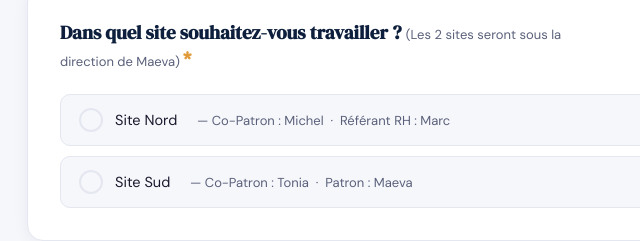
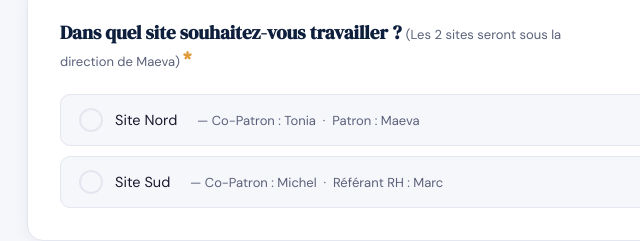
Before and after one commit to stiorxtwitch/chl-files, a plain HTML site: page sondage_chl.html in a window 1280 px wide. Shown: the part 1663-1904 px from the top of the page, 255-895 px from the left. Drawn offline with Linux system fonts and the light colour scheme.

Commit message:
Update co-patron and patron names for sites

```diff
--- a/sondage_chl.html
+++ b/sondage_chl.html
@@ -550,11 +550,11 @@
     <ul class="options-list">
       <li class="option-item">
         <input type="radio" name="q5" id="q5a" value="Site Nord">
-        <label for="q5a">Site Nord &nbsp;<span style="font-size:13px;color:var(--text-muted);font-weight:400;">— Co-Patron : Michel &nbsp;·&nbsp; Référant RH : Marc</span></label>
+        <label for="q5a">Site Nord &nbsp;<span style="font-size:13px;color:var(--text-muted);font-weight:400;">— Co-Patron : Tonia &nbsp;·&nbsp; Patron : Maeva</span></label>
       </li>
       <li class="option-item">
         <input type="radio" name="q5" id="q5b" value="Site Sud">
-        <label for="q5b">Site Sud &nbsp;<span style="font-size:13px;color:var(--text-muted);font-weight:400;">— Co-Patron : Tonia &nbsp;·&nbsp; Patron : Maeva</span></label>
+        <label for="q5b">Site Sud &nbsp;<span style="font-size:13px;color:var(--text-muted);font-weight:400;">— Co-Patron : Michel &nbsp;·&nbsp; Référant RH : Marc</span></label>
       </li>
     </ul>
   </div>
```
